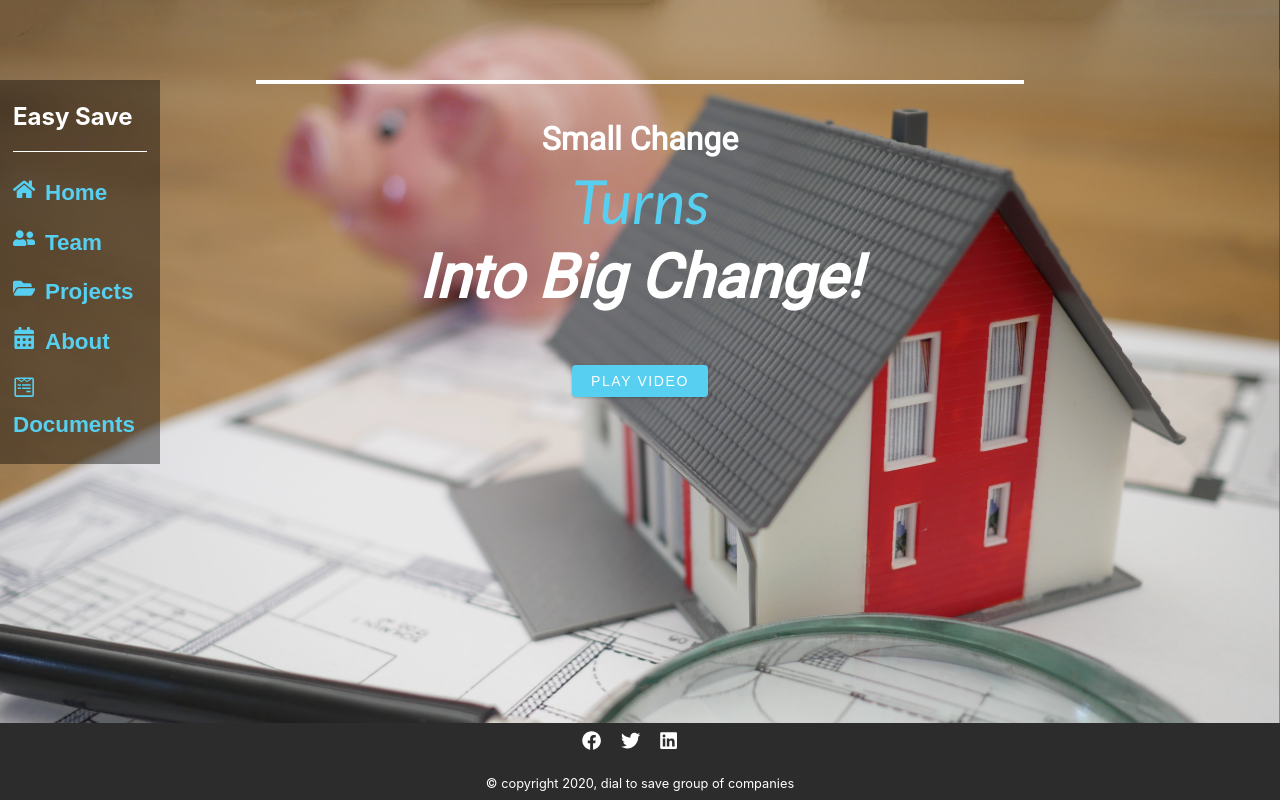
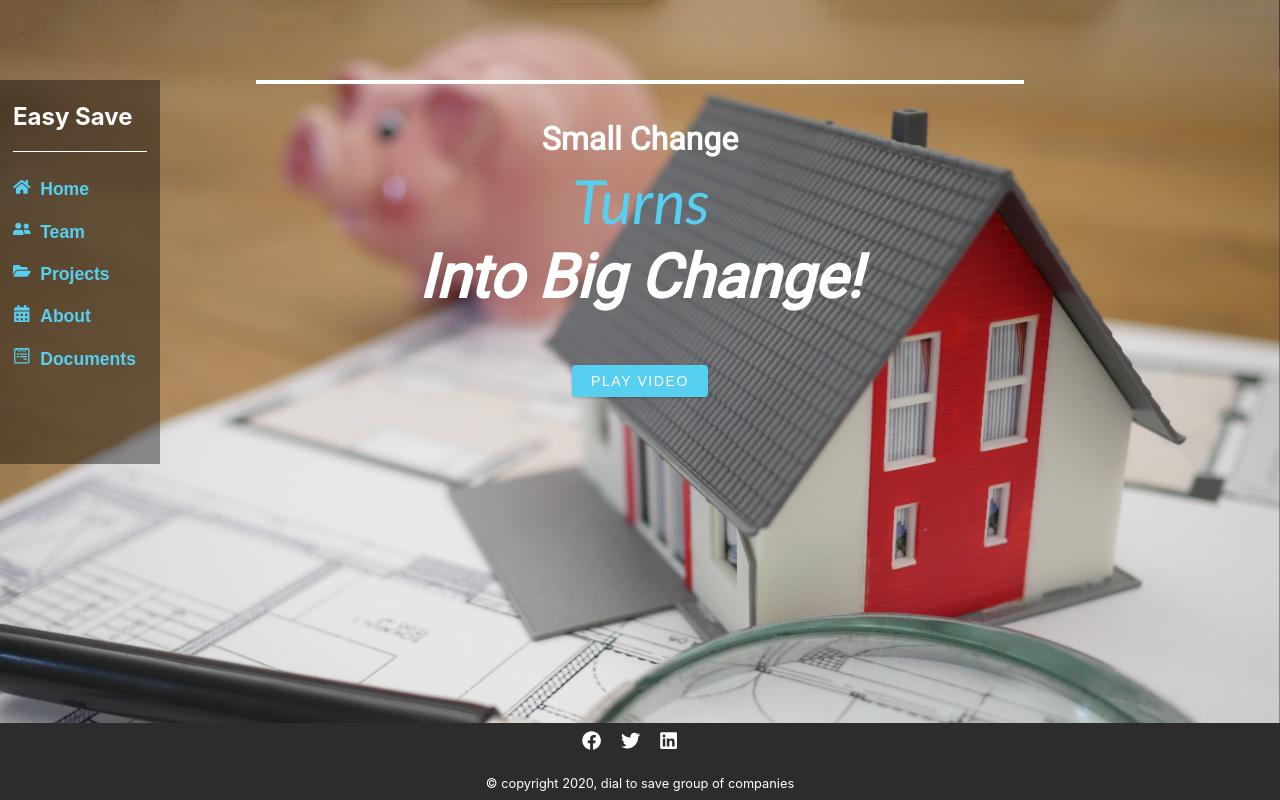
Before and after one commit to jirois/easy_save, a React (Create React App) app: page / in a window 1280 px wide. Built offline with nearby package versions, Linux system fonts and the light colour scheme.

Commit message:
fix: fix sidebar link items

```diff
--- a/src/index.css
+++ b/src/index.css
@@ -245,7 +245,7 @@ nav {
     font-family: sans-serif;
     text-transform: capitalize;
     font-weight: bold;
-    font-size: 1.4rem;
+    font-size: 1.1rem;
     margin-bottom: 1rem;
     color: var(--main-color);
   }
@@ -462,8 +462,9 @@ footer p {
 
 .links a {
   display: block;
-  padding: 0.5rem 0;
-  font-size: 0.8rem;
+  padding: 0.8rem 0;
+  font-size: 0.9rem;
+  font-weight: bold;
   color: var(--clr-white);
   font-family: var(--ff-secondary);
   text-transform: capitalize;
```
